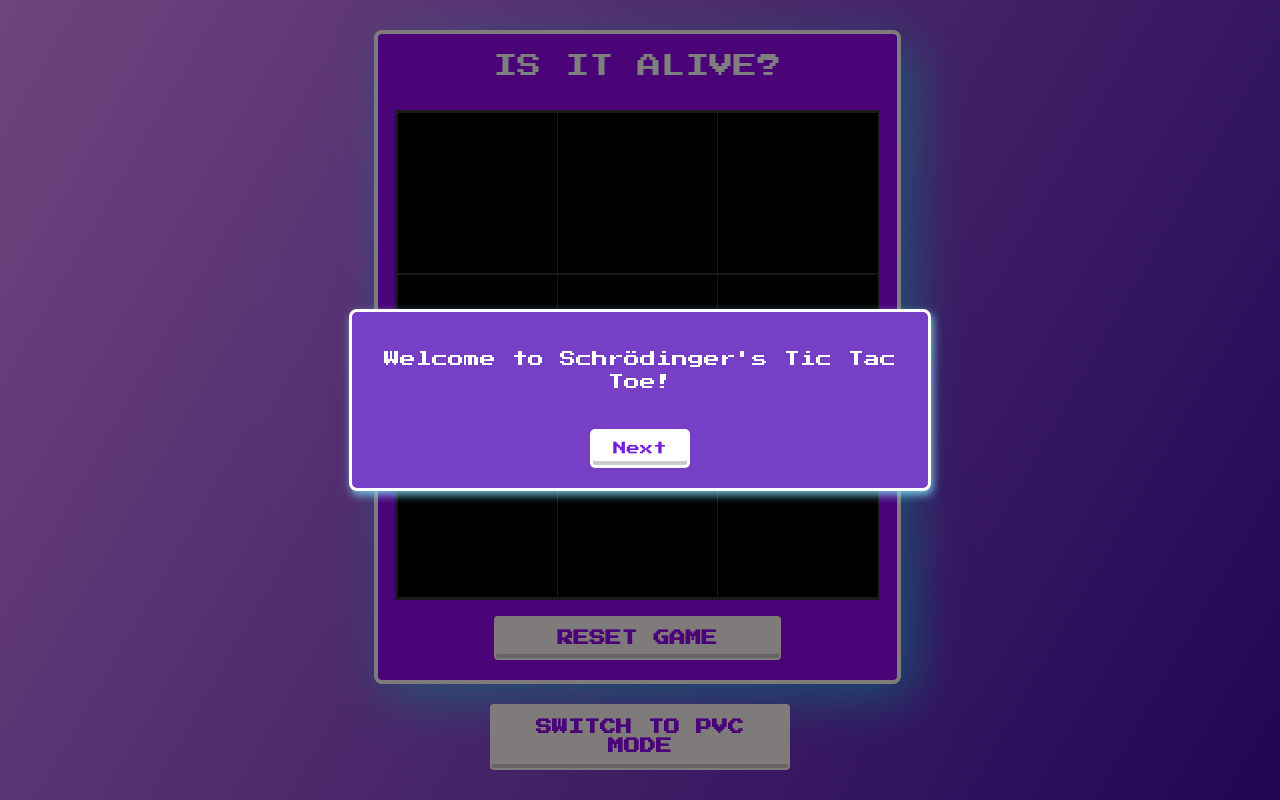
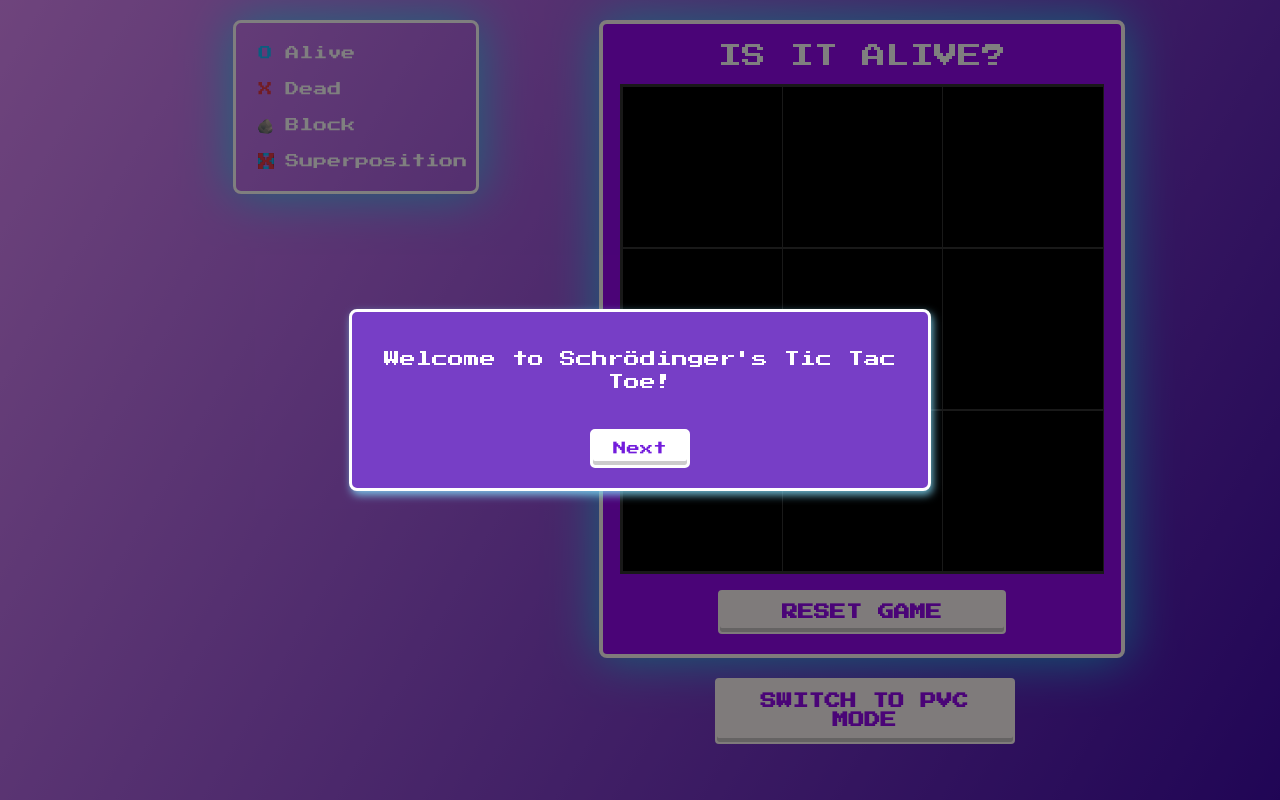
Before and after one commit to Davigbit/Schrodingers-TicTacToe, a React (Vite) app: page / in a window 1280 px wide. Built offline with nearby package versions, Linux system fonts and the light colour scheme.

Commit message:
Legends updsate

```diff
--- a/src/App.jsx
+++ b/src/App.jsx
@@ -2,6 +2,7 @@ import TicTacToe from './Components/TicTacToe'
 import { useState } from "react";
 import './Components/tictactoe.css';
 import Message from "./Components/Message.jsx";
+import Legends from "./Components/Legends.jsx";
 
 function App() {
 
@@ -16,8 +17,14 @@ function App() {
 
     /* Builds these React components to the DOM as if it were a HTML file */
     return (
+        <div className="App">
+            {/* Legends component */}
+            <div className="legends-container">
+                <Legends />
+            </div>
+
+            {/* App-container with TicTacToe and Message */}
             <div className="app-container">
-
                 {/* Initial messages */}
                 <Message />
 
@@ -31,6 +38,7 @@ function App() {
                     </button>
                 </div>
             </div>
+        </div>
     );
 }
 
--- /dev/null
+++ b/src/Components/Legends.jsx
@@ -0,0 +1,31 @@
+/* This React component generates a legend for the grid elements */
+
+import './legends.css'
+import superImage from '../assets/S.png'
+
+export default function Legends() {
+    return (
+        <div className="l-container">
+            <div className="legend-container">
+                <div className="legend-item">
+                    <div className="legend-icon circle">O</div>
+                    <span>Alive</span>
+                </div>
+                <div className="legend-item">
+                    <div className="legend-icon cross">X</div>
+                    <span>Dead</span>
+                </div>
+                <div className="legend-item">
+                    <div className="legend-icon b">🪨</div>
+                    <span>Block</span>
+                </div>
+                <div className="legend-item">
+                    <div className="legend-icon">
+                        <img src={superImage} alt="Superposition" className="superposition-img"/>
+                    </div>
+                    <span>Superposition</span>
+                </div>
+            </div>
+        </div>
+    );
+}
--- a/src/Components/Message.jsx
+++ b/src/Components/Message.jsx
@@ -5,10 +5,10 @@ import './messages&quotes.css'
 
 const messages = [
     "Welcome to Schrödinger's Tic Tac Toe!",
-    "Each player either represents O or X, and respectively fight to define whether the cat is dead or Alive.",
+    "Each player either represents O or X, and respectively fight to define whether the cat is Dead or Alive.",
     "How is it quantum? Every time a player plays, a random event may happen.",
-    "A boulder may block a tile, something may disappear, and many more.",
-    "In case a superposition appears, do not be afraid as you were in your Quantum midterms." +
+    "A boulder may block a tile, something may disappear, and more.",
+    "In case a superposition appears, do not be afraid as you were in your physics midterms." +
     "They decay into X or O in no more than one round, so pay attention.",
     "You are ready now. Good luck!"
 ];
--- /dev/null
+++ b/src/Components/legends.css
@@ -0,0 +1,46 @@
+/* Legends.jsx stylesheet */
+
+.l-container {
+    display: flex;
+    flex-direction: column;
+    align-items: flex-start;
+    text-align: left;
+    padding: 20px;
+    border-radius: 8px;
+    width: 200px;
+    max-width: 100%;
+    box-shadow: 0 0 50px rgba(0, 255, 255, 0.7);
+    border: 3px solid white;
+    justify-content: flex-start;
+    margin-right: 100px;
+}
+
+.legend-container {
+    display: flex;
+    flex-direction: column;
+    gap: 16px;
+}
+
+.legend-item {
+    display: flex;
+    align-items: center;
+    gap: 10px;
+    font-size: 14px;
+}
+
+.legend-icon {
+    width: 20px;
+    height: 20px;
+    display: flex;
+    justify-content: center;
+    align-items: center;
+    border-radius: 50%;
+    background-color: transparent;
+}
+
+/* Superposition icon image styling */
+.superposition-img {
+    width: 16px;
+    height: 16px;
+    object-fit: contain;
+}
--- a/src/Components/tictactoe.css
+++ b/src/Components/tictactoe.css
@@ -28,13 +28,31 @@ body {
     overflow: hidden;
 }
 
+.App {
+    display: flex; /* Arrange children side by side */
+    justify-content: space-between; /* Space them out evenly */
+    align-items: flex-start; /* Align items at the top */
+    height: 100vh; /* Make sure the container takes full height */
+    padding: 20px; /* Add some spacing inside the container */
+    gap: 20px; /* Add space between the two sections */
+    box-sizing: border-box; /* Include padding in the element's dimensions */
+}
+
 .app-container {
+    flex: 1;
     display: flex;
     flex-direction: column;
     align-items: center;
     justify-content: center;
-    height: 100%;
-    min-height: 90vh;
+    max-width: 50%;
+}
+
+.legends-container {
+    flex: 1;
+    max-width: 50%;
+    display: flex;
+    justify-content: center;
+    align-items: center;
 }
 
 .game-container {
@@ -48,12 +66,11 @@ body {
     border: 4px solid var(--primary-color);
     width: 90%;
     max-width: 600px;
-    box-shadow: 15px 15px 50px rgba(0, 255, 255, 0.5);
+    box-shadow: 0 0 50px rgba(0, 255, 255, 0.7);
 }
 
 .winner-message,
 .turn-message {
-    margin-bottom: 16px;
     font-size: 1.5rem;
     color: var(--font-color);
     transition: all 0.3s ease;
```
Lines whose indentation alone changed are shown as unchanged.
